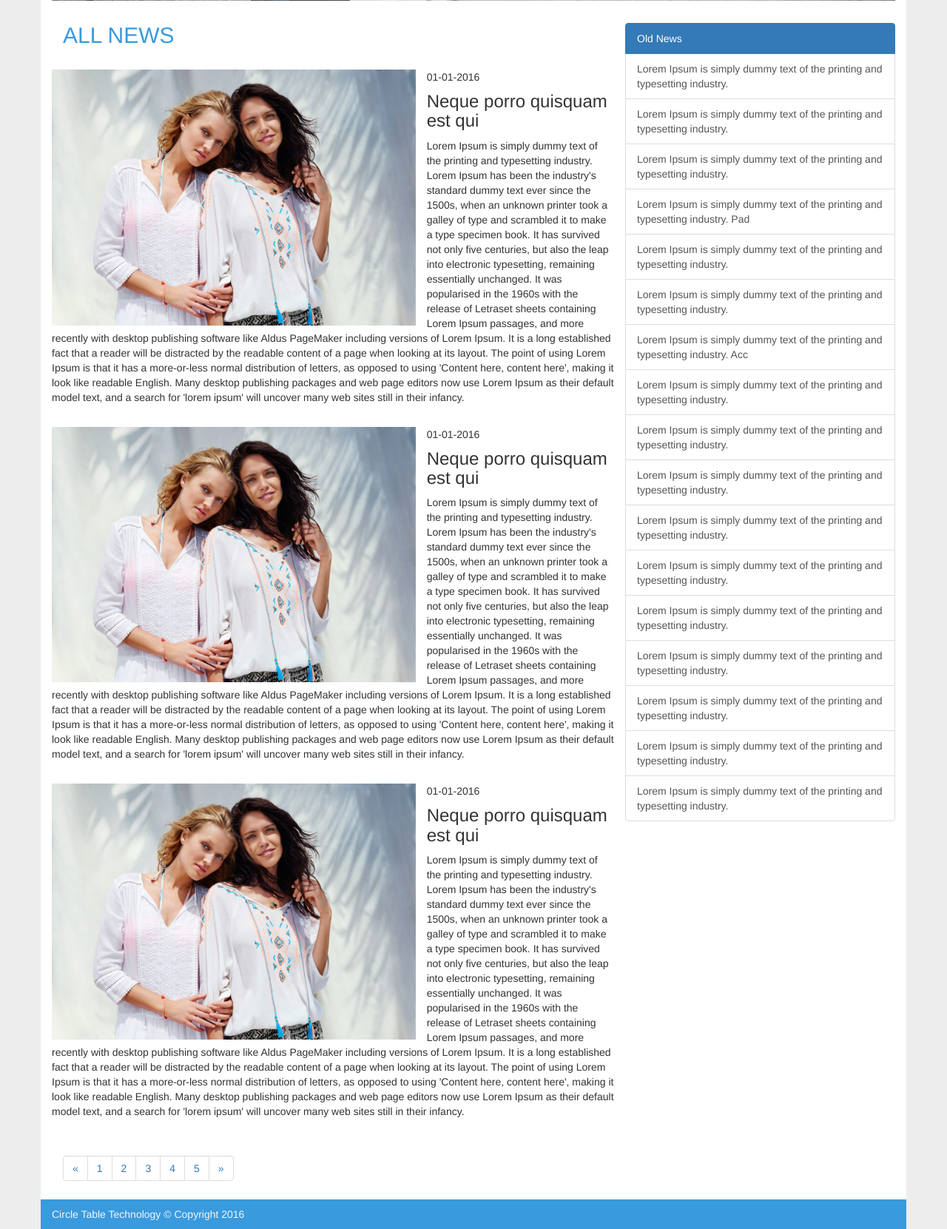
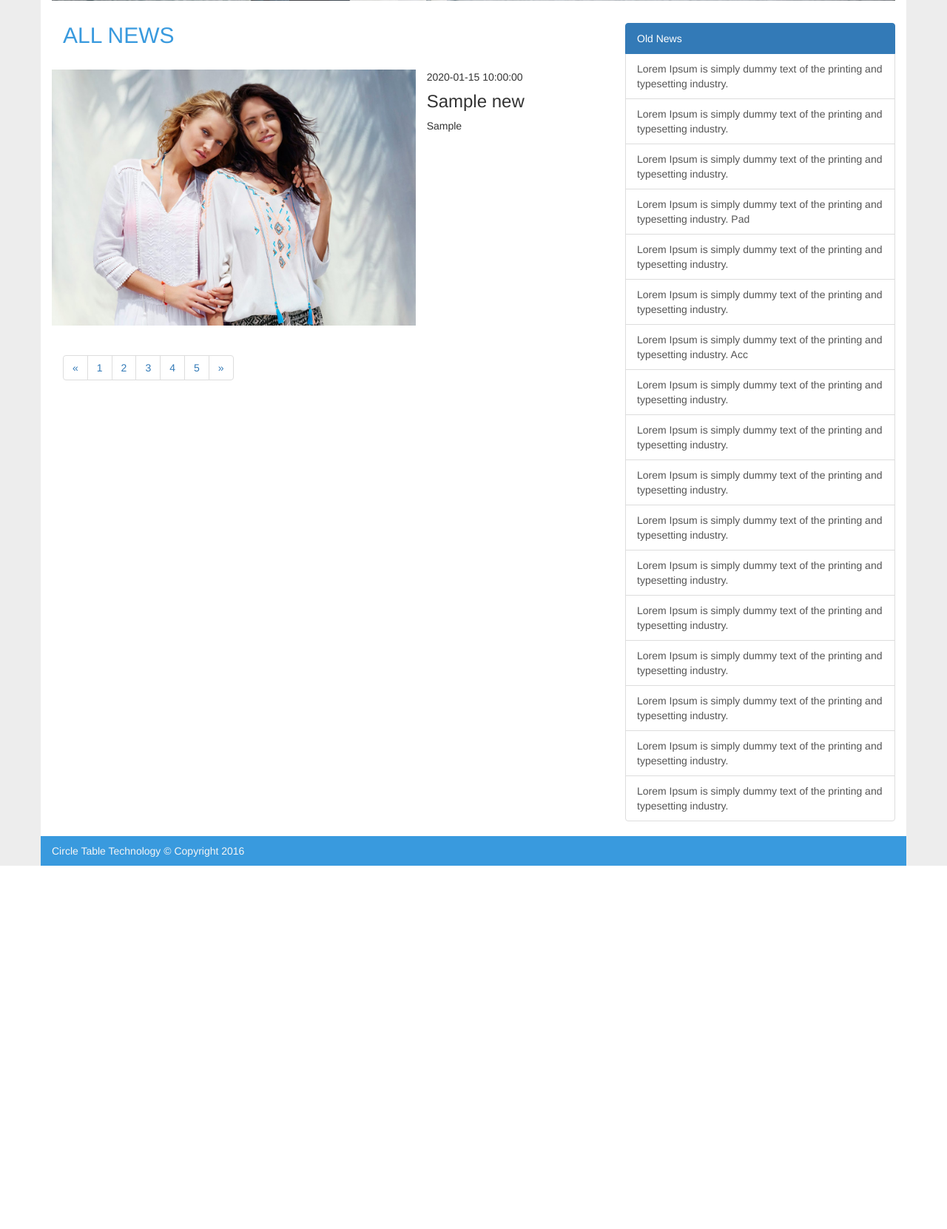
Before and after one commit to cttproject/web_cttproject, a PHP site: page / in a window 1280 px wide. Shown: the part 837-2498 px from the top of the page at 74% size. After the commit the page ends 2007 px from the top, so only its background shows below. Run offline with PHP 8.4, Linux system fonts and the light colour scheme; tables that the repository leaves empty or names only in its code hold one stand-in row (values such as "Sample post"); some libraries are stand-ins or nearby versions.

Commit message:
update news

```diff
--- a/pages/home.php
+++ b/pages/home.php
@@ -47,30 +47,21 @@
 <div class="news">
     <div class="col-md-8">
         <h2>ALL NEWS</h2>
-        <div class="row">
-            <img class="img-responsive col-md-8" src="images/img1.jpg">
-            <p>01-01-2016</p>
-            <div class="font1">
-                <h3>Neque porro quisquam est qui</h3>
-                <p>Lorem Ipsum is simply dummy text of the printing and typesetting industry. Lorem Ipsum has been the industry's standard dummy text ever since the 1500s, when an unknown printer took a galley of type and scrambled it to make a type specimen book. It has survived not only five centuries, but also the leap into electronic typesetting, remaining essentially unchanged. It was popularised in the 1960s with the release of Letraset sheets containing Lorem Ipsum passages, and more recently with desktop publishing software like Aldus PageMaker including versions of Lorem Ipsum. It is a long established fact that a reader will be distracted by the readable content of a page when looking at its layout. The point of using Lorem Ipsum is that it has a more-or-less normal distribution of letters, as opposed to using 'Content here, content here', making it look like readable English. Many desktop publishing packages and web page editors now use Lorem Ipsum as their default model text, and a search for 'lorem ipsum' will uncover many web sites still in their infancy. </p>
-            </div>
-        </div>
-        <div class="row">
-            <img class="img-responsive col-md-8" src="images/img1.jpg">
-            <p>01-01-2016</p>
-            <div class="font1">
-                <h3>Neque porro quisquam est qui</h3>
-                <p>Lorem Ipsum is simply dummy text of the printing and typesetting industry. Lorem Ipsum has been the industry's standard dummy text ever since the 1500s, when an unknown printer took a galley of type and scrambled it to make a type specimen book. It has survived not only five centuries, but also the leap into electronic typesetting, remaining essentially unchanged. It was popularised in the 1960s with the release of Letraset sheets containing Lorem Ipsum passages, and more recently with desktop publishing software like Aldus PageMaker including versions of Lorem Ipsum. It is a long established fact that a reader will be distracted by the readable content of a page when looking at its layout. The point of using Lorem Ipsum is that it has a more-or-less normal distribution of letters, as opposed to using 'Content here, content here', making it look like readable English. Many desktop publishing packages and web page editors now use Lorem Ipsum as their default model text, and a search for 'lorem ipsum' will uncover many web sites still in their infancy. </p>
-            </div>
-        </div>
-        <div class="row">
-            <img class="img-responsive col-md-8" src="images/img1.jpg">
-            <p>01-01-2016</p>
-            <div class="font1">
-                <h3>Neque porro quisquam est qui</h3>
-                <p>Lorem Ipsum is simply dummy text of the printing and typesetting industry. Lorem Ipsum has been the industry's standard dummy text ever since the 1500s, when an unknown printer took a galley of type and scrambled it to make a type specimen book. It has survived not only five centuries, but also the leap into electronic typesetting, remaining essentially unchanged. It was popularised in the 1960s with the release of Letraset sheets containing Lorem Ipsum passages, and more recently with desktop publishing software like Aldus PageMaker including versions of Lorem Ipsum. It is a long established fact that a reader will be distracted by the readable content of a page when looking at its layout. The point of using Lorem Ipsum is that it has a more-or-less normal distribution of letters, as opposed to using 'Content here, content here', making it look like readable English. Many desktop publishing packages and web page editors now use Lorem Ipsum as their default model text, and a search for 'lorem ipsum' will uncover many web sites still in their infancy. </p>
-            </div>
-        </div><!--end of new update-->
+        <?php
+            $query = "select * from sys_news";
+            $result = mysqli_query($dbc, $query);
+
+            while ($nav = mysqli_fetch_assoc($result)) { ?>
+                <div class="row">
+                    <img class="img-responsive col-md-8" src="images/img1.jpg">
+                    <p><?php echo $nav['date']; ?></p>
+                    <div class="font1">
+                        <h3><?php echo $nav['judul']; ?></h3>
+                        <p><?php echo $nav['sinopsis']; ?></p>
+                    </div>
+                </div>
+            <?php }
+        ?><!--end of new update-->
         <nav aria-label="Page navigation">
             <ul class="pagination">
                 <li>
```
